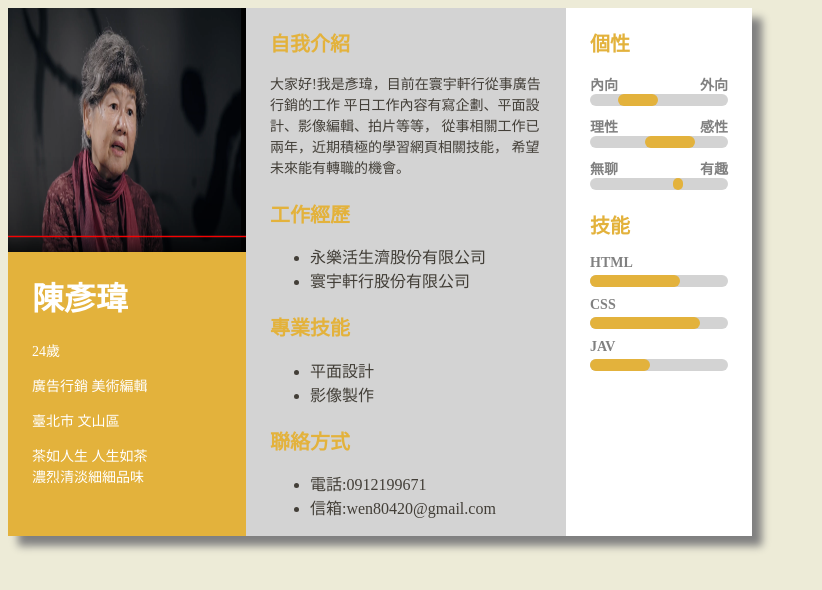
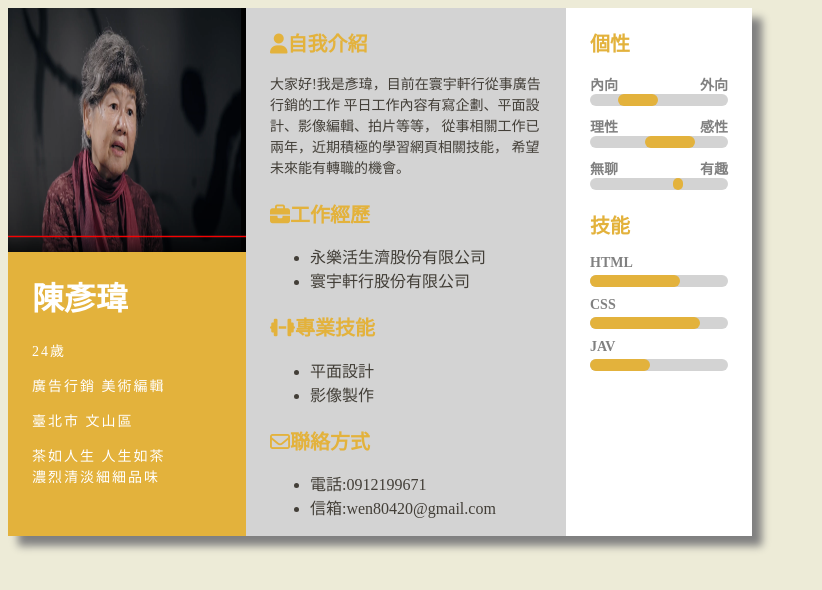
Before and after one commit to wen200771/WenResume, a website: page index.html in a window 1280 px wide. Shown: the whole page, without its empty margins (0-822 px from the left). Drawn offline with nearby package versions, Linux system fonts and the light colour scheme.

Commit message:
Add files via upload

```diff
--- a/index.html
+++ b/index.html
@@ -5,6 +5,10 @@
     <meta name="viewport" content="width=device-width, initial-scale=1.0" />
     <meta http-equiv="X-UA-Compatible" content="ie=edge" />
     <title>Static Template</title>
+    <script
+      src="https://kit.fontawesome.com/0986292f43.js"
+      crossorigin="anonymous"
+    ></script>
     <script src="https://ajax.googleapis.com/ajax/libs/jquery/3.5.1/jquery.min.js"></script>
     <script>
       $(function () {
@@ -164,6 +168,10 @@
         width: 10px;
         left: 60%;
       }
+      #intro p {
+        letter-spacing: 2px;
+        line-height: 1.5;
+      }
       img {
         position: absolute;
         top: 0;
@@ -186,24 +194,24 @@
         </p>
       </div>
       <div id="center">
-        <h2>自我介紹</h2>
+        <h2><i class="fas fa-user"></i>自我介紹</h2>
         <p>
           大家好!我是彥瑋，目前在寰宇軒行從事廣告行銷的工作
           平日工作內容有寫企劃、平面設計、影像編輯、拍片等等，
           從事相關工作已兩年，近期積極的學習網頁相關技能，
           希望未來能有轉職的機會。
         </p>
-        <h2>工作經歷</h2>
+        <h2><i class="fas fa-briefcase"></i>工作經歷</h2>
         <ul>
           <li>永樂活生濟股份有限公司</li>
           <li>寰宇軒行股份有限公司</li>
         </ul>
-        <h2>專業技能</h2>
+        <h2><i class="fas fa-dumbbell"></i>專業技能</h2>
         <ul>
           <li>平面設計</li>
           <li>影像製作</li>
         </ul>
-        <h2>聯絡方式</h2>
+        <h2><i class="far fa-envelope"></i>聯絡方式</h2>
         <ul>
           <li>電話:0912199671</li>
           <li>信箱:wen80420@gmail.com</li>
```
